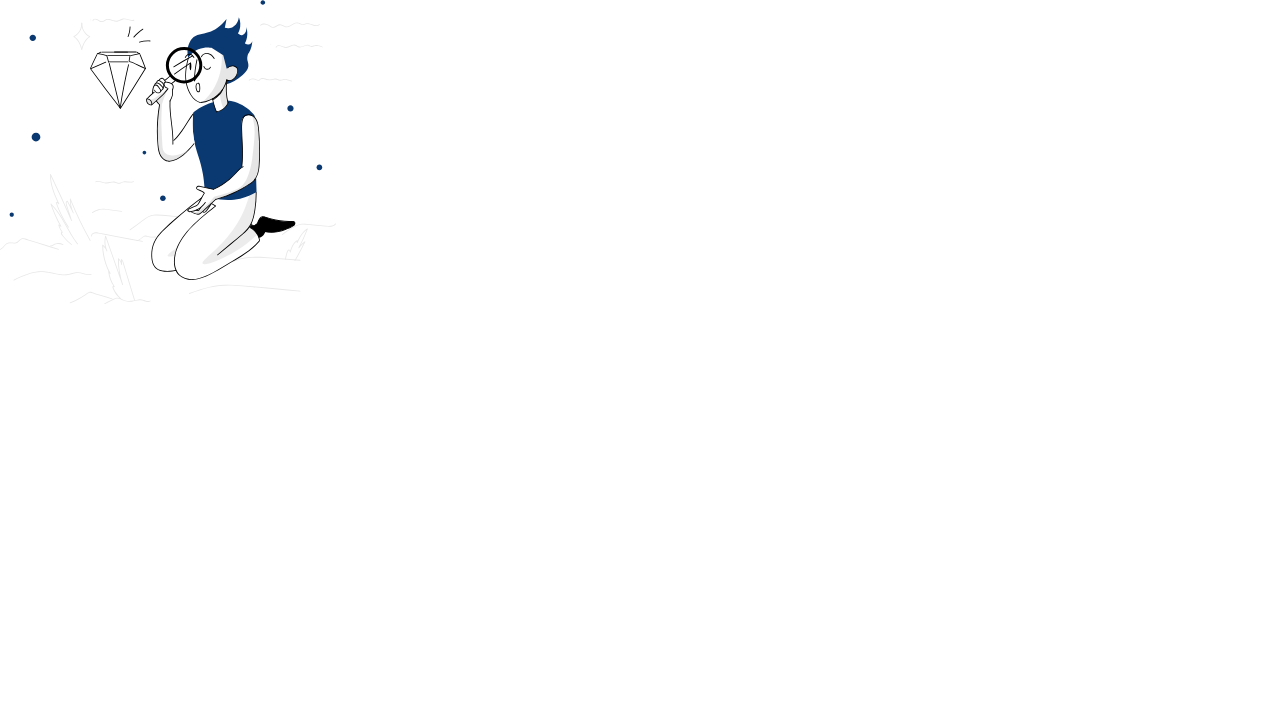
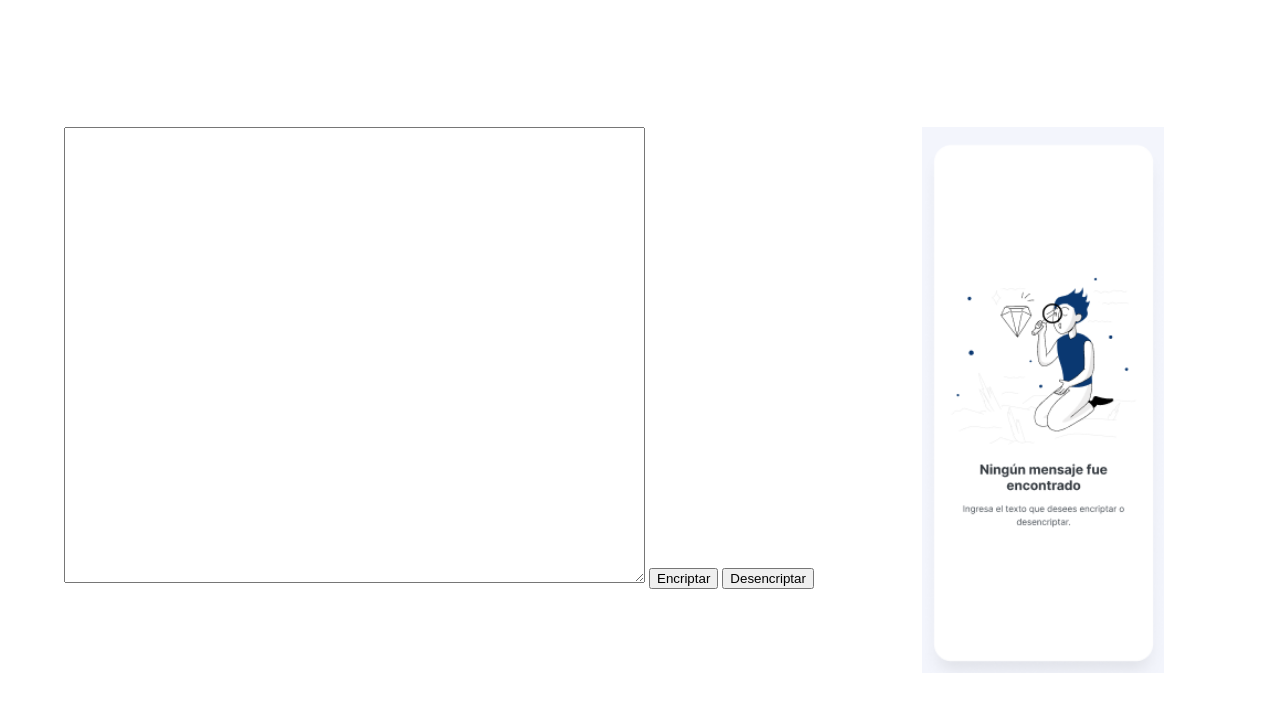
Before and after one commit to gnieto98/encriptador-propio, a plain HTML site: page index.html in a window 1280 px wide. Drawn offline with Linux system fonts and the light colour scheme.

Commit message:
encriptacion y decriptación funcionales

```diff
--- a/index.html
+++ b/index.html
@@ -10,8 +10,22 @@
 	</head>
 
 	<body>
-		<section class="input"></section>
-
-		<section class="output"><img src="muñeco.svg" alt="muñeco.svg" /></section>
+		<script src="logica.js"></script>
+		<main>
+			<section class="input">
+				<fieldset>
+					<textarea name="entrada" id="textin" cols="70" rows="30"></textarea>
+					<input type="submit" value="Encriptar" onclick="lecturaEncriptar()" />
+					<input
+						type="submit"
+						value="Desencriptar"
+						onclick="lecturaDesencriptar()"
+					/>
+				</fieldset>
+			</section>
+			<section class="output" id="output">
+				<img src="imagenes/1.png" alt="muñeco.svg" id="muneco" />
+			</section>
+		</main>
 	</body>
 </html>
--- /dev/null
+++ b/logica.js
@@ -0,0 +1,31 @@
+let mensaje = ".",
+	x = "";
+
+function lecturaEncriptar() {
+	mensaje = document.getElementById("textin").value; //toma el texto del text area
+	document.getElementById("muneco").style.display = "none"; //borra la imagen de espera
+	encriptar(mensaje);
+}
+
+function lecturaDesencriptar() {
+	mensaje = document.getElementById("textin").value; //toma el texto del text area
+	document.getElementById("muneco").style.display = "none"; //borra la imagen de espera
+	decriptar(mensaje);
+}
+
+function encriptar(x) {
+	x = x.replaceAll("e", "enter");
+	x = x.replaceAll("i", "imes");
+	x = x.replaceAll("a", "ai");
+	x = x.replaceAll("o", "ober");
+	x = x.replaceAll("u", "ufat");
+	document.getElementById("output").innerHTML = x; //pone el mensaje del lado del resultado
+}
+function decriptar(x) {
+	x = x.replaceAll("enter", "e");
+	x = x.replaceAll("imes", "i");
+	x = x.replaceAll("ai", "a");
+	x = x.replaceAll("ober", "o");
+	x = x.replaceAll("ufat", "u");
+	document.getElementById("output").innerHTML = x; //pone el mensaje del lado del resultado
+}
--- a/styles.css
+++ b/styles.css
@@ -0,0 +1,32 @@
+html,
+body {
+	display: flex;
+	width: 100%;
+	height: 100%;
+	margin: 0 auto;
+	box-sizing: border-box;
+}
+
+main {
+	width: 90%;
+	margin: auto auto;
+	display: flex;
+}
+
+.input {
+	width: 70%;
+}
+
+.output {
+	width: 30%;
+}
+
+.advertencia {
+	display: block;
+}
+
+#muneco {
+	width: 70%;
+	display: block;
+	margin: 0 auto;
+}
```
Also changed, not shown: imagenes/1.png (added), muñeco.svg (deleted).
